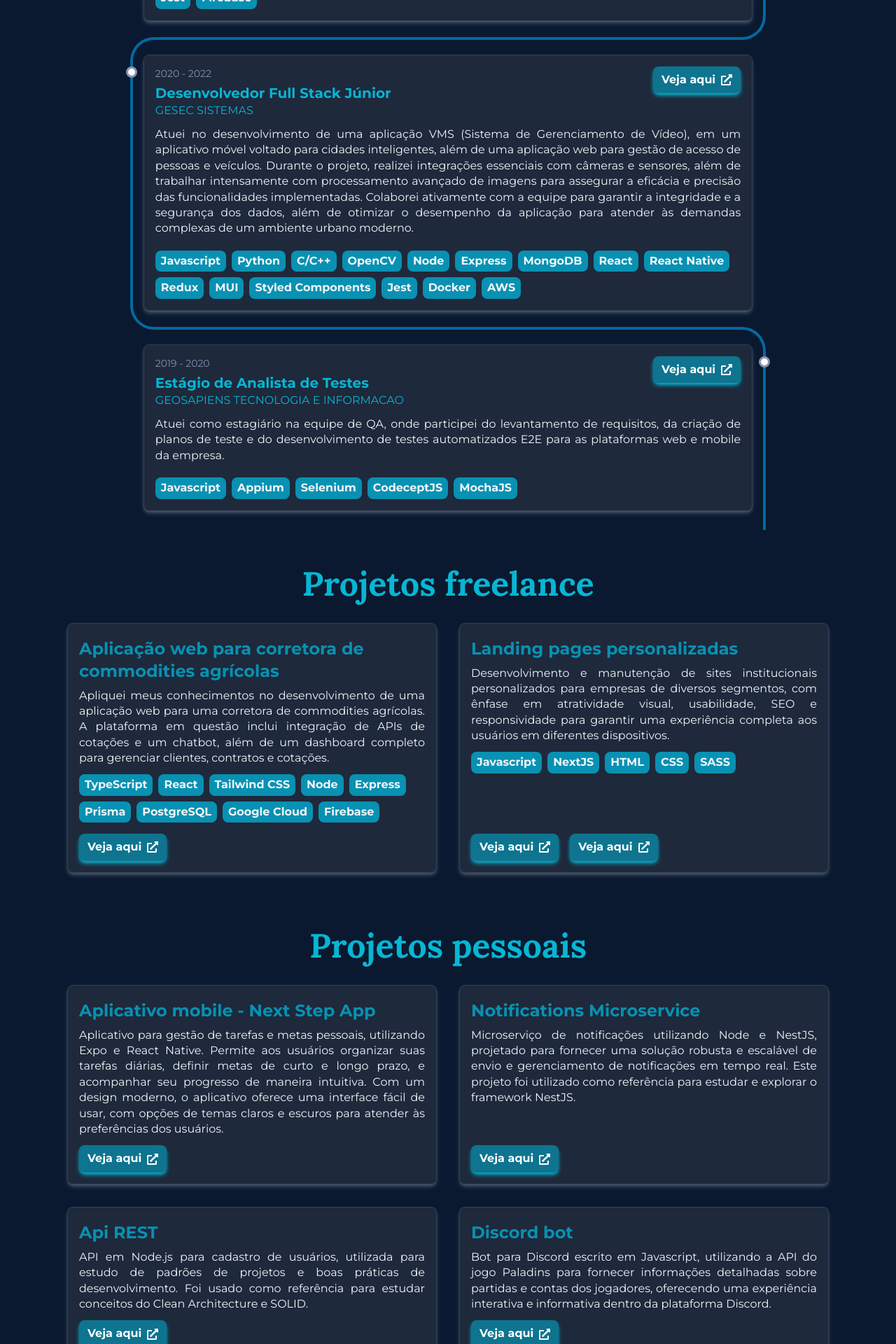
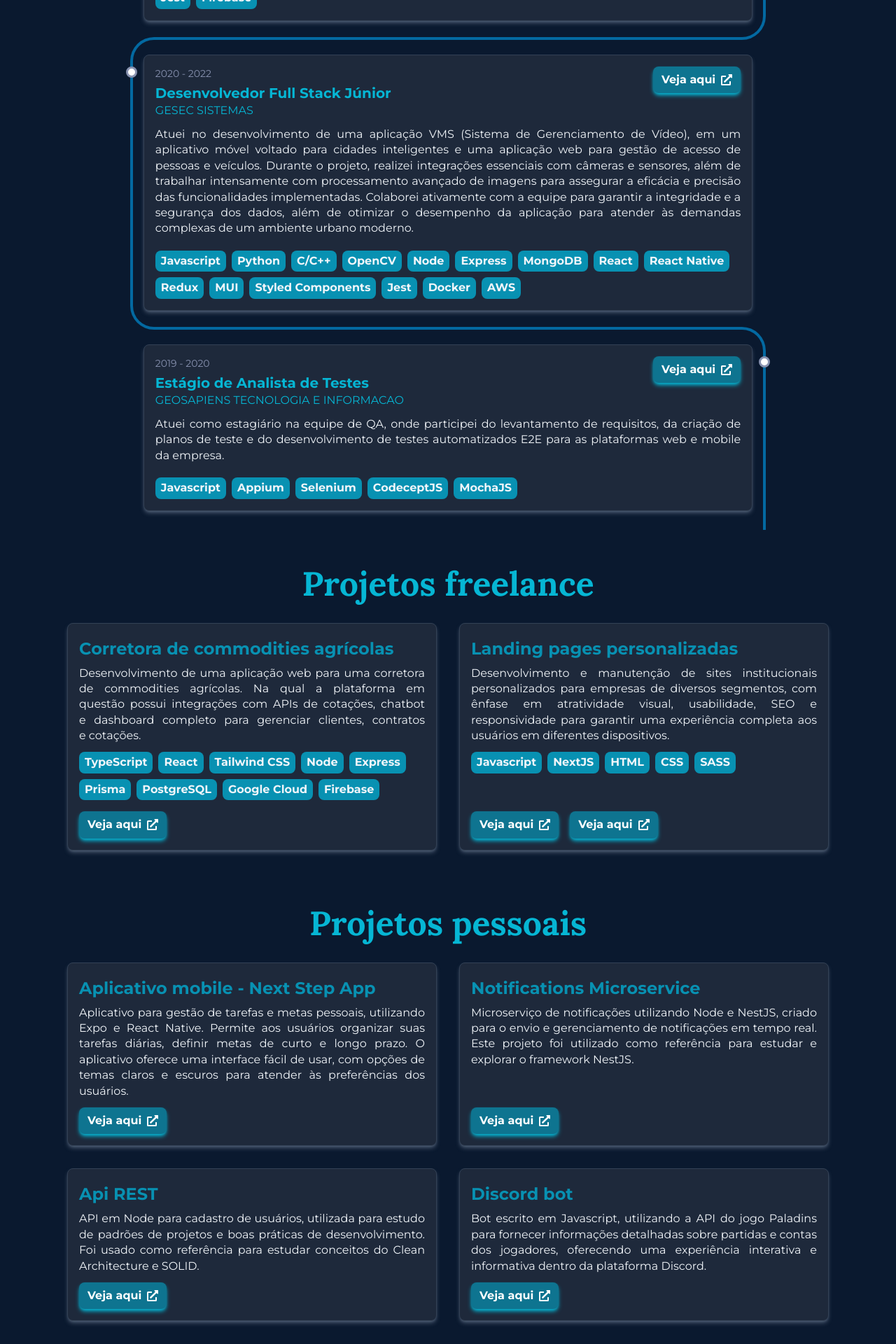
Before and after one commit to andersonmmdev/profile-landing-page, a React (Vite) app: page / in a window 1280 px wide. Shown: the part 1551-3471 px from the top of the page at 70% size. Built offline with nearby package versions, Linux system fonts and the light colour scheme.

Commit message:
Ajustes de textos para projetos e experiencias

```diff
--- a/src/components/Background/data/experiences.ts
+++ b/src/components/Background/data/experiences.ts
@@ -5,7 +5,7 @@ export const experiences = [
     period: '2023 - Presente',
     link: 'https://genialnet.inf.br/',
     description:
-      'Atuo como desenvolvedor front-end na modernização e desenvolvimento de um sistema Web de gestão de processos com foco na produção de refeições coletivas. Os principais desafios técnicos incluem a integração de múltiplos módulos complexos, como Planejamento, Análise de Custos, Emissão de Notas Fiscais, MD-e, PDV e outros, em uma única plataforma coesa. A necessidade de escalabilidade e segurança robusta também é crucial, especialmente ao lidar com grandes volumes de dados. A ênfase na responsividade e acessibilidade foi crucial para atender aos padrões modernos de usabilidade e inclusão, proporcionando uma experiência otimizada para todos os usuários.',
+      'Atuo como desenvolvedor front-end na modernização de um sistema Web de gestão de processos com foco na produção de refeições coletivas. Os principais desafios técnicos incluem a integração de múltiplos módulos complexos, como Planejamento, Análise de Custos, Emissão de Notas Fiscais, MD-e, PDV e outros, em uma única plataforma coesa. A necessidade de escalabilidade e segurança robusta também é crucial, especialmente ao lidar com grandes volumes de dados. Além da ênfase na responsividade e acessibilidade para atender aos padrões modernos de usabilidade e inclusão, proporcionando uma experiência otimizada para todos os usuários.',
     stack: [
       'TypeScript',
       'React',
@@ -45,7 +45,7 @@ export const experiences = [
     period: '2020 - 2022',
     link: 'https://www.gesec.com.br/',
     description:
-      'Atuei no desenvolvimento de uma aplicação VMS (Sistema de Gerenciamento de Vídeo), em um aplicativo móvel voltado para cidades inteligentes, além de uma aplicação web para gestão de acesso de pessoas e veículos. Durante o projeto, realizei integrações essenciais com câmeras e sensores, além de trabalhar intensamente com processamento avançado de imagens para assegurar a eficácia e precisão das funcionalidades implementadas. Colaborei ativamente com a equipe para garantir a integridade e a segurança dos dados, além de otimizar o desempenho da aplicação para atender às demandas complexas de um ambiente urbano moderno.',
+      'Atuei no desenvolvimento de uma aplicação VMS (Sistema de Gerenciamento de Vídeo), em um aplicativo móvel voltado para cidades inteligentes e uma aplicação web para gestão de acesso de pessoas e veículos. Durante o projeto, realizei integrações essenciais com câmeras e sensores, além de trabalhar intensamente com processamento avançado de imagens para assegurar a eficácia e precisão das funcionalidades implementadas. Colaborei ativamente com a equipe para garantir a integridade e a segurança dos dados, além de otimizar o desempenho da aplicação para atender às demandas complexas de um ambiente urbano moderno.',
     stack: [
       'Javascript',
       'Python',
--- a/src/components/Projects/data/freelances.ts
+++ b/src/components/Projects/data/freelances.ts
@@ -1,8 +1,8 @@
 export const freelances = [
   {
-    title: 'Aplicação web para corretora de commodities agrícolas',
+    title: 'Corretora de commodities agrícolas',
     description:
-      'Apliquei meus conhecimentos no desenvolvimento de uma aplicação web para uma corretora de commodities agrícolas. A plataforma em questão inclui integração de APIs de cotações e um chatbot, além de um dashboard completo para gerenciar clientes, contratos e cotações.',
+      'Desenvolvimento de uma aplicação web para uma corretora de commodities agrícolas. Na qual a plataforma em questão possui integrações com APIs de cotações, chatbot e dashboard completo para gerenciar clientes, contratos e cotações.',
     links: ['https://agro-rs.agr.br'],
     stack: [
       'TypeScript',
--- a/src/components/Projects/data/projects.ts
+++ b/src/components/Projects/data/projects.ts
@@ -2,25 +2,25 @@ export const projects = [
   {
     title: 'Aplicativo mobile - Next Step App',
     description:
-      'Aplicativo para gestão de tarefas e metas pessoais, utilizando Expo e React Native. Permite aos usuários organizar suas tarefas diárias, definir metas de curto e longo prazo, e acompanhar seu progresso de maneira intuitiva. Com um design moderno, o aplicativo oferece uma interface fácil de usar, com opções de temas claros e escuros para atender às preferências dos usuários.',
+      'Aplicativo para gestão de tarefas e metas pessoais, utilizando Expo e React Native. Permite aos usuários organizar suas tarefas diárias, definir metas de curto e longo prazo. O aplicativo oferece uma interface fácil de usar, com opções de temas claros e escuros para atender às preferências dos usuários.',
     link: 'https://github.com/Andersonmdev/next-step-app',
   },
   {
     title: 'Notifications Microservice',
     description:
-      'Microserviço de notificações utilizando Node e NestJS, projetado para fornecer uma solução robusta e escalável de envio e gerenciamento de notificações em tempo real. Este projeto foi utilizado como referência para estudar e explorar o framework NestJS.',
+      'Microserviço de notificações utilizando Node e NestJS, criado para o envio e gerenciamento de notificações em tempo real. Este projeto foi utilizado como referência para estudar e explorar o framework NestJS.',
     link: 'https://github.com/Andersonmdev/nestjs-notifications-microservice',
   },
   {
     title: 'Api REST',
     description:
-      'API em Node.js para cadastro de usuários, utilizada para estudo de padrões de projetos e boas práticas de desenvolvimento. Foi usado como referência para estudar conceitos do Clean Architecture e SOLID.',
+      'API em Node para cadastro de usuários, utilizada para estudo de padrões de projetos e boas práticas de desenvolvimento. Foi usado como referência para estudar conceitos do Clean Architecture e SOLID.',
     link: 'https://github.com/Andersonmdev/nodejs-clean-architecture-api',
   },
   {
     title: 'Discord bot',
     description:
-      'Bot para Discord escrito em Javascript, utilizando a API do jogo Paladins para fornecer informações detalhadas sobre partidas e contas dos jogadores, oferecendo uma experiência interativa e informativa dentro da plataforma Discord.',
+      'Bot escrito em Javascript, utilizando a API do jogo Paladins para fornecer informações detalhadas sobre partidas e contas dos jogadores, oferecendo uma experiência interativa e informativa dentro da plataforma Discord.',
     link: 'https://github.com/Andersonmdev/paladins-info-discord-bot',
   },
 ];
```
